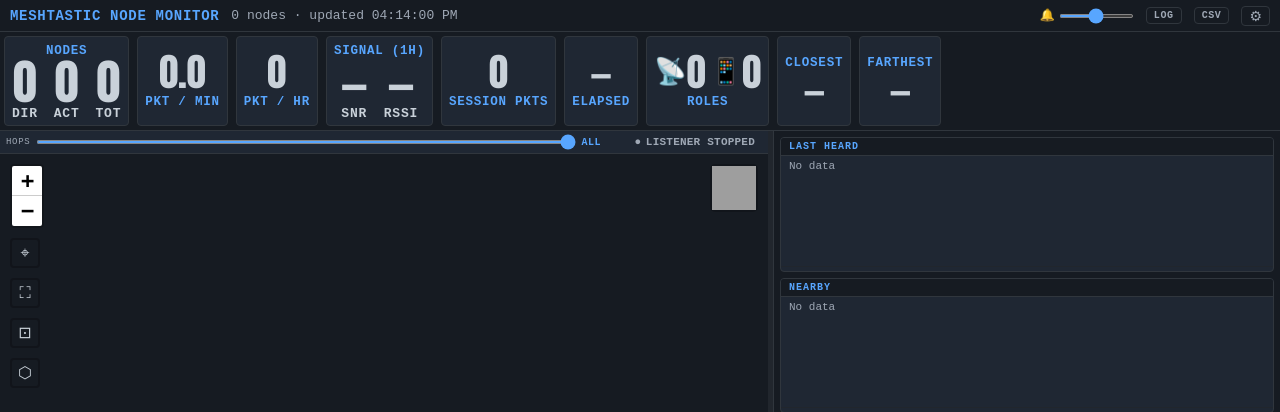
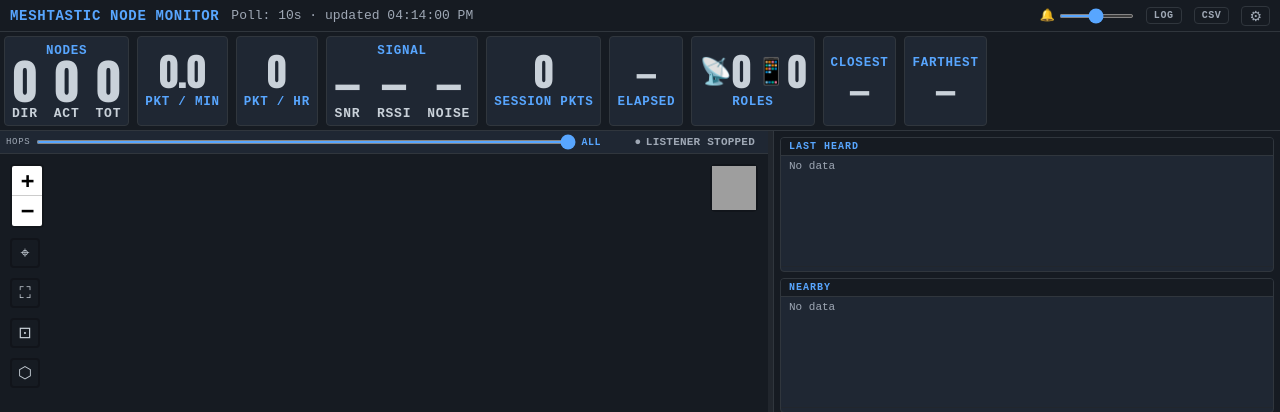
Before and after one commit to swiings/NodeMonitor, a Flask app: page / in a window 1280 px wide. Shown: the top 412 px of the page. Run offline with Flask 3, Linux system fonts and the light colour scheme; data that the repository does not hold is empty; grey boxes are pictures that could not be loaded.

Commit message:
text format changes

```diff
--- a/NMDisplay/app.py
+++ b/NMDisplay/app.py
@@ -293,6 +293,8 @@
         data = queries.get_gauges(conn, my_node_id, my_lat, my_lon)
         data["hardware_breakdown"] = queries.get_hardware_breakdown(conn)
         data["role_breakdown"]     = queries.get_role_breakdown(conn)
+        # Reference node's own receiver noise floor (dBm), shown in the SIGNAL card
+        data["noise_floor"] = listener_proc.get_reference_telemetry().get("noise_floor")
     finally:
         conn.close()
     return jsonify(data)
--- a/NMDisplay/static/js/app.js
+++ b/NMDisplay/static/js/app.js
@@ -127,7 +127,8 @@
     document.dispatchEvent(new CustomEvent("nm:breakdown-updated", { detail: brkData }));
 
     _lastPollOk = Date.now();
-    let statusMsg = `${nodesData.nodes.length} nodes · updated ${_timeStr()}`;
+    const pollSec = (_cfg.display || {}).poll_interval_seconds || 30;
+    let statusMsg = `Poll: ${pollSec}s · updated ${_timeStr()}`;
     const tele = _formatReferenceTelemetry(nodesData.reference_telemetry);
     if (tele) statusMsg += ` · ${tele}`;
     setStatus(statusMsg);
@@ -200,11 +201,11 @@
   // Meshtastic reports battery_level > 100 (typically 101) to mean the node is
   // on external/USB power rather than discharging a battery.
   if (t.battery_level != null) {
-    parts.push(t.battery_level > 100 ? "Batt: PWR" : `Batt: ${Math.round(t.battery_level)}%`);
+    parts.push(t.battery_level > 100 ? "Battery:PWR" : `Battery:${Math.round(t.battery_level)}%`);
   }
-  if (t.temperature         != null) parts.push(`Tmp: ${Math.round(t.temperature * 1.8 + 32)}°F`);
-  if (t.relative_humidity   != null) parts.push(`Hum: ${Math.round(t.relative_humidity)}%`);
-  if (t.barometric_pressure != null) parts.push(`Pr: ${(t.barometric_pressure * 0.02953).toFixed(1)}inHg`);
+  if (t.temperature         != null) parts.push(`· Temp:${Math.round(t.temperature * 1.8 + 32)}°F`);
+  if (t.relative_humidity   != null) parts.push(`· Humidity:${Math.round(t.relative_humidity)}%`);
+  if (t.barometric_pressure != null) parts.push(`· Pressure:${(t.barometric_pressure * 0.02953).toFixed(1)}inHg`);
   const gas = _fmtGas(t.gas_resistance);
   if (gas) parts.push(`Gas: ${gas}`);
   return parts.join("  ");
--- a/NMDisplay/static/js/gauges.js
+++ b/NMDisplay/static/js/gauges.js
@@ -144,6 +144,7 @@
     _set("g-pph",    data.packets_per_hour   ?? "—");
     _set("g-avg-snr",  data.avg_snr_1h  != null ? data.avg_snr_1h.toFixed(1) : "—");
     _set("g-avg-rssi", data.avg_rssi_1h != null ? data.avg_rssi_1h            : "—");
+    _set("g-noise-floor", data.noise_floor != null ? data.noise_floor        : "—");
     _set("g-session-pkts", data.session_packets != null ? _fmt(data.session_packets) : "—");
     _set("g-elapsed", data.session_start_ts ? _elapsed(data.session_start_ts) : "—");
 
--- a/NMDisplay/templates/index.html
+++ b/NMDisplay/templates/index.html
@@ -55,7 +55,7 @@
       <div class="nm-gauge-caption">PKT / HR</div>
     </div>
     <div class="nm-gauge" id="gauge-signal">
-      <div class="nm-gauge-caption">SIGNAL (1H)</div>
+      <div class="nm-gauge-caption">SIGNAL</div>
       <div class="nm-gauge-triple">
         <div class="nm-gauge-mini">
           <div class="nm-gauge-num" id="g-avg-snr">—</div>
@@ -64,6 +64,10 @@
         <div class="nm-gauge-mini">
           <div class="nm-gauge-num" id="g-avg-rssi">—</div>
           <div class="nm-gauge-dist">RSSI</div>
+        </div>
+        <div class="nm-gauge-mini">
+          <div class="nm-gauge-num" id="g-noise-floor">—</div>
+          <div class="nm-gauge-dist">NOISE</div>
         </div>
       </div>
     </div>
--- a/NMListener/packet_handler.py
+++ b/NMListener/packet_handler.py
@@ -209,6 +209,10 @@
     pressure = env.get("barometricPressure")
     gas_resistance = env.get("gasResistance")
 
+    # LocalStats variant carries the node's own receiver noise floor (dBm)
+    local_stats = telemetry.get("localStats", {})
+    noise_floor = local_stats.get("noiseFloor")
+
     # Keep the node's battery/voltage current regardless of origin.
     node_store.upsert(from_id, battery_level=battery, voltage=voltage)
     repo.upsert_node(from_id, battery_level=battery, voltage=voltage, last_heard=rx_time)
@@ -224,6 +228,7 @@
             "relative_humidity":   humidity,
             "barometric_pressure": pressure,
             "gas_resistance":      gas_resistance,
+            "noise_floor":         noise_floor,
             "rx_time":             rx_time,
         })
         return
```
